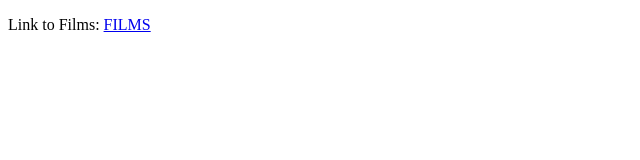
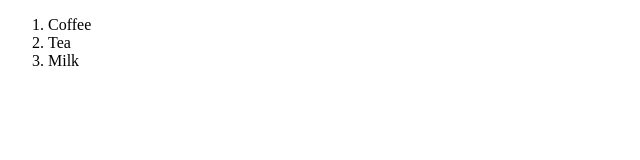
Before and after one commit to daviderevignas/books, a plain HTML site: page index.html in a window 1280 px wide. Shown: the whole page, without its empty margins (0-640 px from the left). Drawn offline with Linux system fonts and the light colour scheme.

Commit message:
Update index.html

```diff
--- a/index.html
+++ b/index.html
@@ -4,8 +4,10 @@
         <title>Books</title>
     </head>
     <body>
-        <p> </p>
-        <p>Link to Films: <a href='film.html'> FILMS </a> </p>
+        <ol>
+        <li>Coffee</li>
+        <li>Tea</li>
+        <li>Milk</li>
+        </ol>
     </body>
-
 </html>
```
